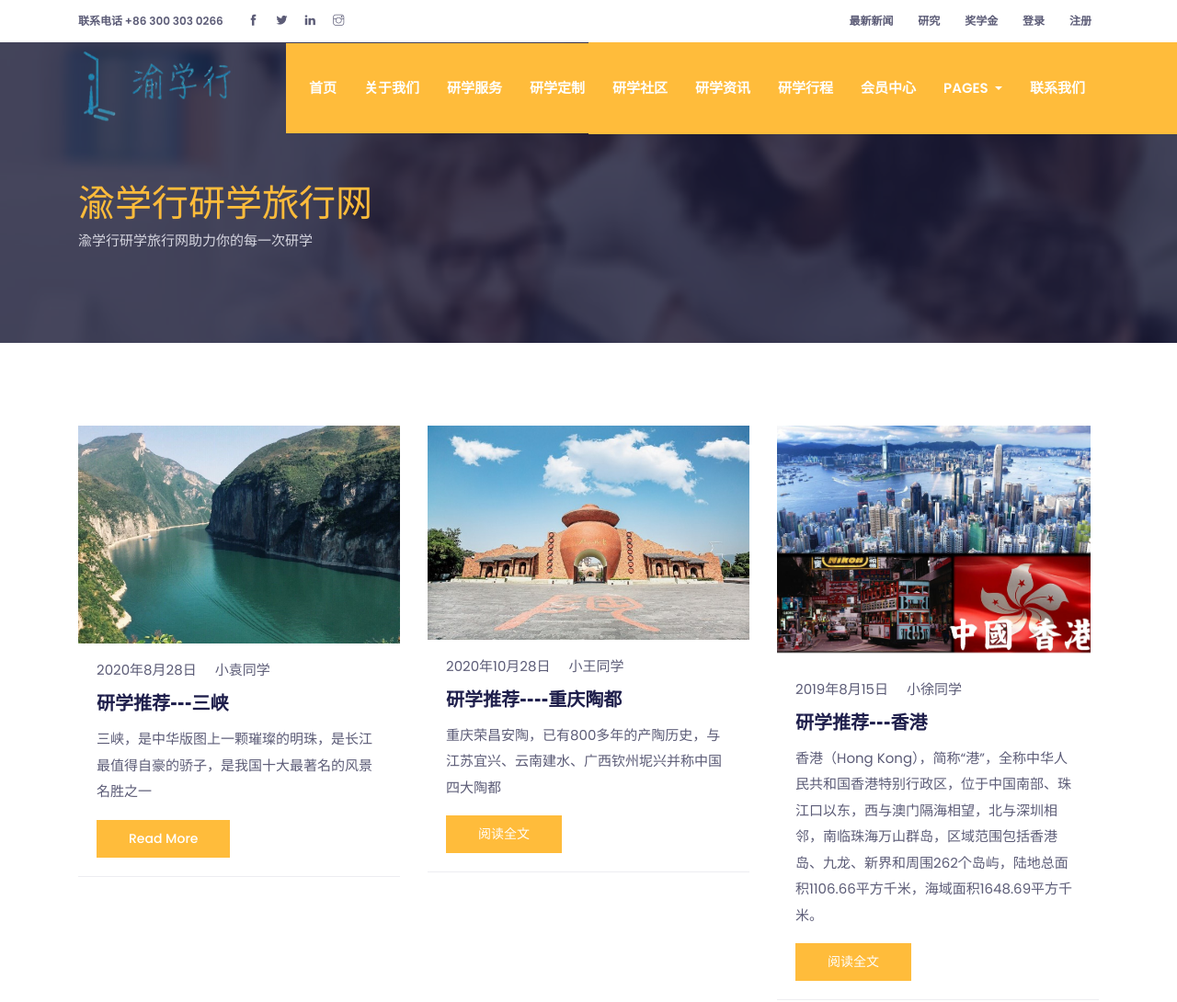
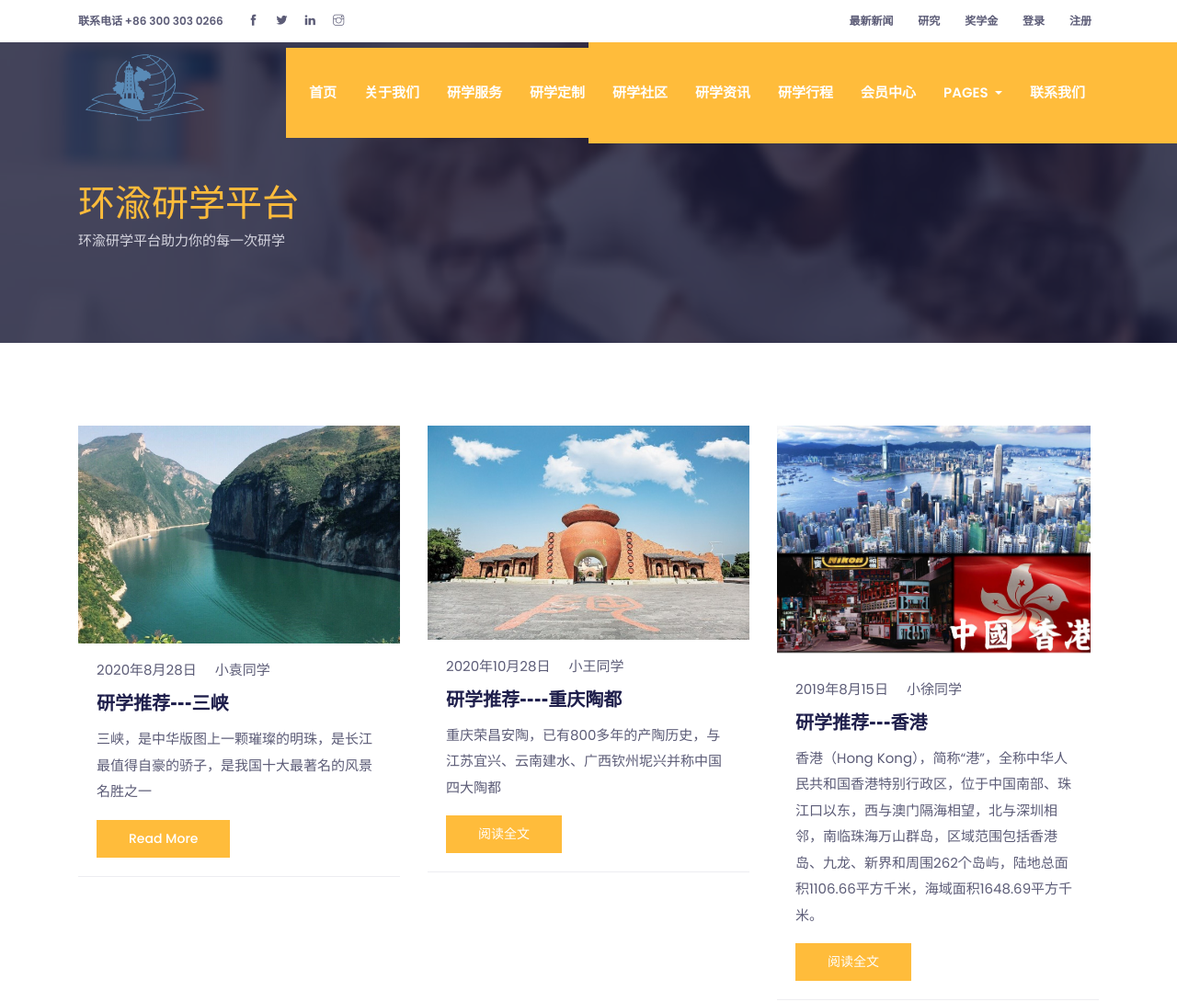
Before and after one commit to WangTaoAs/yanxue.com, a plain HTML site: page index.html in a window 1280 px wide. Shown: the top 1090 px of the page at 92% size. Drawn offline with Linux system fonts and the light colour scheme; some packages are replaced by stand-ins of ours.

Commit message:
'update'

```diff
--- a/index.html
+++ b/index.html
@@ -27,8 +27,8 @@
   <link href="css/style.css" rel="stylesheet">
 
   <!--Favicon-->
-  <link rel="shortcut icon" href="images/logo.jpg" type="image/x-icon">
-  <link rel="icon" href="images/logo.jpg" type="image/x-icon"> <!--favicon.png-->
+  <link rel="shortcut icon" href="images/logo_new1.png" type="image/x-icon">
+  <link rel="icon" href="images/logo_new1.png" type="image/x-icon"> <!--favicon.png-->
 
 </head>
 
@@ -70,7 +70,7 @@
   <div class="navigation w-100">
     <div class="container">
       <nav class="navbar navbar-expand-lg navbar-dark p-0">
-        <a class="navbar-brand" href="index.html"><img src="images/logo2.png" alt="logo" width="200" height="90"></a>
+        <a class="navbar-brand" href="index.html"><img src="images/logo_new1.png" alt="logo" width="140" height="100"></a>
         <button class="navbar-toggler rounded-0" type="button" data-toggle="collapse" data-target="#navigation"
           aria-controls="navigation" aria-expanded="false" aria-label="Toggle navigation">
           <span class="navbar-toggler-icon"></span>
@@ -199,10 +199,10 @@
     <div class="row">
       <div class="col-md-8">
         <ul class="list-inline custom-breadcrumb">
-          <li class="list-inline-item"><a class="h2 text-primary font-secondary" href="@@page-link">渝学行研学旅行网</a></li>
+          <li class="list-inline-item"><a class="h2 text-primary font-secondary" href="@@page-link">环渝研学平台</a></li>
           <li class="list-inline-item text-white h3 font-secondary @@nasted"></li>
         </ul>
-        <p class="text-lighten">渝学行研学旅行网助力你的每一次研学</p>
+        <p class="text-lighten">环渝研学平台助力你的每一次研学</p>
       </div>
     </div>
   </div>
@@ -363,7 +363,7 @@
       <div class="row">
         <div class="col-lg-4 col-sm-8 mb-5 mb-lg-0">
           <!-- logo -->
-          <a class="logo-footer" href="index.html"><img class="img-fluid mb-4" src="images/logo2.png" alt="logo"></a>
+          <a class="logo-footer" href="index.html"><img class="img-fluid mb-4" src="images/logo_new1.png" alt="logo"></a>
           <ul class="list-unstyled">
             <li class="mb-2">长江师范学院，重庆，中国</li>
             <li class="mb-2">+1 (2) 345 6789</li>
@@ -421,7 +421,7 @@
               var CurrentYear = new Date().getFullYear()
               document.write(CurrentYear)
             </script>
-            © 渝学行研学旅行网</p>
+            © 环渝研学平台</p>
         </div>
         <div class="col-sm-5 text-sm-right text-center">
           <ul class="list-inline">
```
Also changed, not shown: images/logo_new.png (added), images/logo_new1.png (added).
